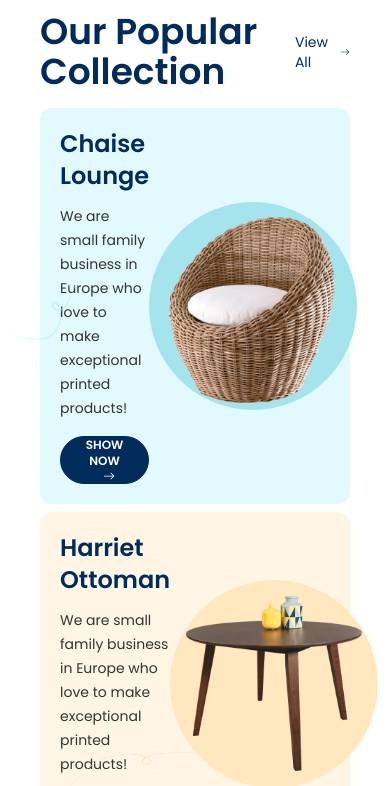
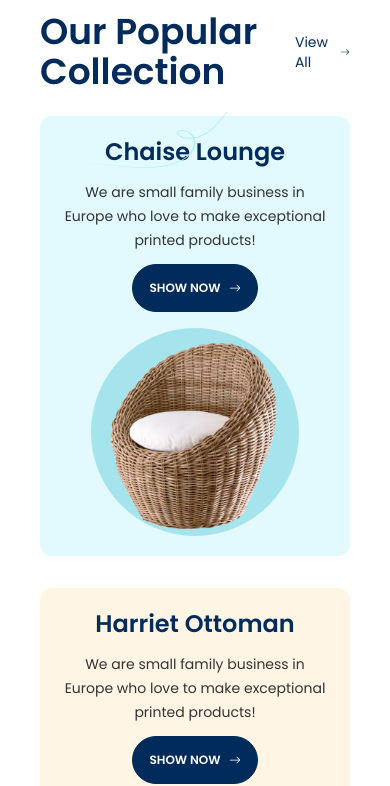
Before and after one commit to MdTasib/out-maker, a React (Create React App) app: page / in a window 390 px wide. Shown: the part 1040-1826 px from the top of the page. Built offline with nearby package versions, Linux system fonts and the light colour scheme.

Commit message:
css issu fix

```diff
--- a/src/pages/home/collection.js
+++ b/src/pages/home/collection.js
@@ -24,14 +24,15 @@ const Collection = () => {
 				</Link>
 			</div>
 
-			<div class='block md:flex justify-center items-center mt-4 gap-4'>
-				<div class='flex items-center bg-[#e2fafd] p-5 rounded-xl my-2'>
+			<div class='grid grid-cols-1 lg:grid-cols-2 mt-4 gap-4'>
+				<div class='block md:flex items-center bg-[#e2fafd] p-5 rounded-xl my-2'>
 					<div class='relative'>
 						<img
 							className='absolute h-14 w-48 bottom-36 right-12'
 							src={loungeVactor}
 							alt=''
 						/>
+						<div className='text-center md:text-left mb-4 md:mb-4'>
 							<h6 class='text-primary text-2xl font-semibold'>Chaise Lounge</h6>
 							<p class='text-sm font-normal leading-6 py-3'>
 								We are small family business in Europe who love to make
@@ -41,14 +42,15 @@ const Collection = () => {
 								Show Now <BsArrowRight className='ms-2' />
 							</Button>
 						</div>
+					</div>
 					<div class='flex justify-center items-center'>
 						<div className='bg-[#A5E4EC] w-52 h-52 rounded-full flex justify-center items-center p-4'>
 							<img class='img' src={lounge} alt='' />
 						</div>
 					</div>
 				</div>
-				<div class='flex items-center bg-[#FFF5E4] p-5 rounded-xl my-2'>
-					<div class=''>
+				<div class='block md:flex items-center bg-[#FFF5E4] p-5 rounded-xl my-2'>
+					<div class='text-center md:text-left mb-4 md:mb-4'>
 						<h6 class='text-primary text-2xl font-semibold'>Harriet Ottoman</h6>
 						<p class='text-sm font-normal leading-6 py-3'>
 							We are small family business in Europe who love to make
```
Lines whose indentation alone changed are shown as unchanged.
